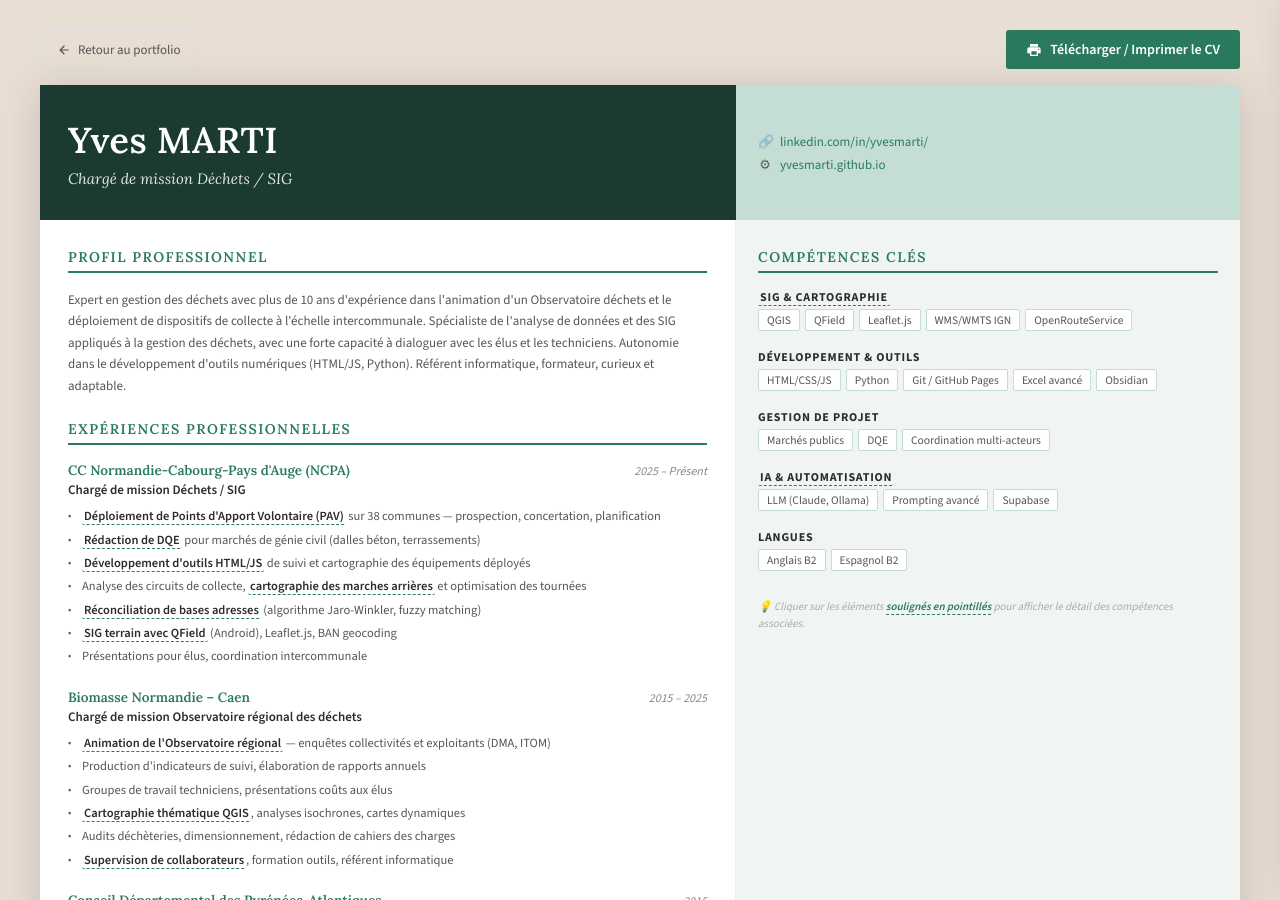
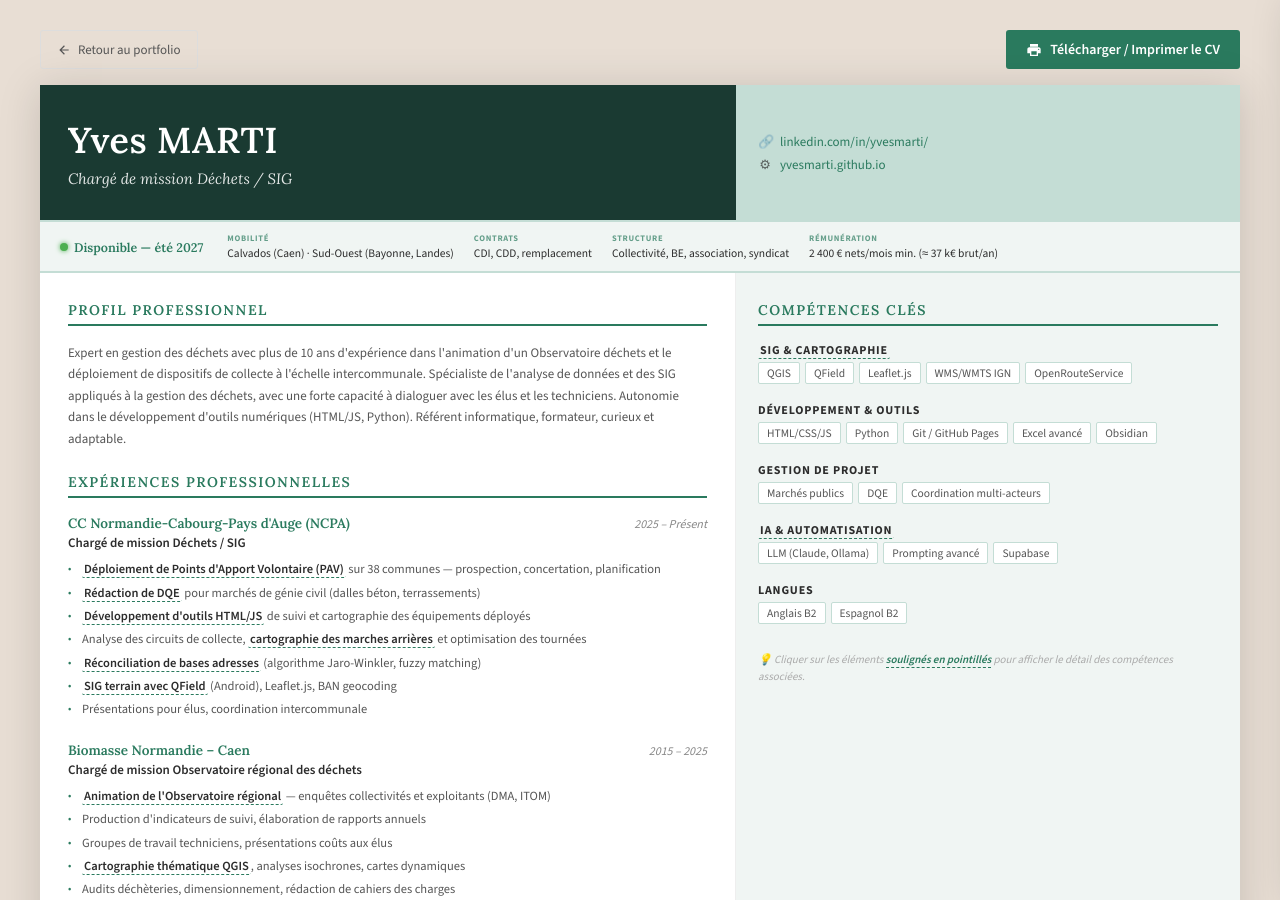
Before and after one commit to yvesmarti/yvesmarti.github.io, a Jekyll site: the page cv/index.html, which Jekyll copies as it is, in a window 1280 px wide and 900 px high. Built offline with Jekyll 4.4.1, drawn with Linux system fonts in a browser that asks for light colours.

Commit message:
Ajouter le bloc disponibilité professionnelle (été 2027)
- Page d'accueil : bandeau dans la section contact avec mobilité,
  contrats, structure et domaines (pastille verte animée, grille 2 col,
  tags arrondis, adaptatif mobile et dark mode)
- Page CV : bandeau compact entre header et corps, avec rémunération
  en supplément, styles inline pour la compatibilité impression

https://claude.ai/code/session_01NW4zPh9V1b3636XT54h8y9

```diff
--- a/cv/index.html
+++ b/cv/index.html
@@ -521,6 +521,32 @@
     <div class="header-right">
       <div class="contact-item"><span class="contact-icon">🔗</span> <a href="https://linkedin.com/in/yvesmarti/" target="_blank">linkedin.com/in/yvesmarti/</a></div>
       <div class="contact-item"><span class="contact-icon">⚙</span> <a href="https://yvesmarti.github.io" target="_blank">yvesmarti.github.io</a></div>
+    </div>
+  </div>
+
+  <!-- Disponibilité -->
+  <div style="background:var(--teal-pale);border-top:2px solid var(--teal-light);border-bottom:2px solid var(--teal-light);padding:10px 20px;display:flex;flex-wrap:wrap;align-items:center;gap:10px 24px;page-break-inside:avoid;">
+    <div style="display:flex;align-items:center;gap:6px;font-family:'Lora',serif;font-size:12.5px;font-weight:600;color:var(--teal);white-space:nowrap;">
+      <span style="width:8px;height:8px;border-radius:50%;background:#4caf50;display:inline-block;box-shadow:0 0 5px #4caf50;flex-shrink:0;"></span>
+      Disponible — été 2027
+    </div>
+    <div style="display:flex;flex-wrap:wrap;gap:6px 20px;flex:1;">
+      <div>
+        <div style="font-size:8.5px;font-family:'Source Sans 3',sans-serif;font-weight:700;letter-spacing:.08em;text-transform:uppercase;color:var(--teal);opacity:.7;margin-bottom:1px;">Mobilité</div>
+        <div style="font-size:11.5px;color:var(--dark);">Calvados (Caen) · Sud-Ouest (Bayonne, Landes)</div>
+      </div>
+      <div>
+        <div style="font-size:8.5px;font-family:'Source Sans 3',sans-serif;font-weight:700;letter-spacing:.08em;text-transform:uppercase;color:var(--teal);opacity:.7;margin-bottom:1px;">Contrats</div>
+        <div style="font-size:11.5px;color:var(--dark);">CDI, CDD, remplacement</div>
+      </div>
+      <div>
+        <div style="font-size:8.5px;font-family:'Source Sans 3',sans-serif;font-weight:700;letter-spacing:.08em;text-transform:uppercase;color:var(--teal);opacity:.7;margin-bottom:1px;">Structure</div>
+        <div style="font-size:11.5px;color:var(--dark);">Collectivité, BE, association, syndicat</div>
+      </div>
+      <div>
+        <div style="font-size:8.5px;font-family:'Source Sans 3',sans-serif;font-weight:700;letter-spacing:.08em;text-transform:uppercase;color:var(--teal);opacity:.7;margin-bottom:1px;">Rémunération</div>
+        <div style="font-size:11.5px;color:var(--dark);">2 400 € nets/mois min. (≈ 37 k€ brut/an)</div>
+      </div>
     </div>
   </div>
 
```
Also changed, not shown: assets/css/style.css (+76 -0 lines), index.html (+29 -0 lines).
